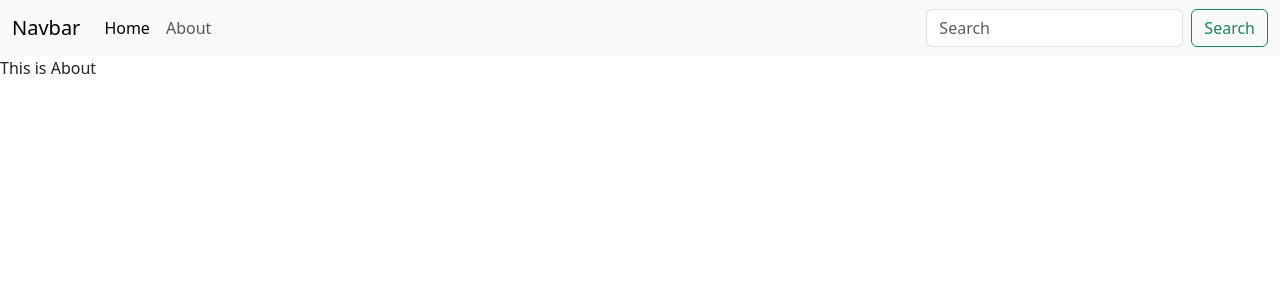
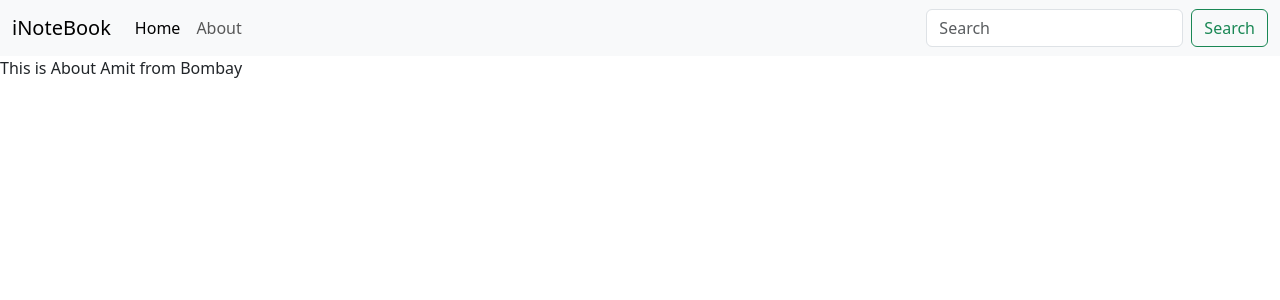
Before and after one commit to ZeusOnline1998/inotebook, a React (Vite) app in the folder frontend/: page /about in a window 1280 px wide. Shown: the top 300 px of the page. Built offline with nearby package versions, Linux system fonts and the light colour scheme.

Commit message:
ContextAPI example

```diff
--- a/frontend/src/App.jsx
+++ b/frontend/src/App.jsx
@@ -2,17 +2,21 @@
 import Navbar from './components/Navbar';
 import Home from './components/Home';
 import About from './components/About';
+import NoteState from './context/notes/NoteState'
+
 function App() {
 
   return (
     <>
-    <BrowserRouter>
-        <Navbar />
-        <Routes>
-          <Route path='/' element={<Home/>}></Route>
-          <Route path='/about' element={<About/>}></Route>
-        </Routes>
-    </BrowserRouter>
+      <NoteState>
+        <BrowserRouter>
+          <Navbar />
+          <Routes>
+            <Route path='/' element={<Home />}></Route>
+            <Route path='/about' element={<About />}></Route>
+          </Routes>
+        </BrowserRouter>
+      </NoteState>
     </>
   )
 }
--- a/frontend/src/components/About.jsx
+++ b/frontend/src/components/About.jsx
@@ -1,9 +1,16 @@
-import React from 'react'
+import React, { useContext, useEffect } from 'react'
+import NoteContext from '../context/notes/noteContext'
+const About = () => {
+  const a = useContext(NoteContext)
 
-const About = () => {
+  useEffect(() => {
+    a.update();
+  // eslint-disable-next-line
+  }, []);
+
   return (
     <div>
-      This is About
+      This is About {a.state.name} from {a.state.location}
     </div>
   )
 }
--- a/frontend/src/components/Navbar.jsx
+++ b/frontend/src/components/Navbar.jsx
@@ -5,7 +5,7 @@
   return (
     <nav className="navbar navbar-expand-lg bg-body-tertiary">
       <div className="container-fluid">
-        <a className="navbar-brand" href="#">Navbar</a>
+        <Link className="navbar-brand" to="/">iNoteBook</Link>
         <button className="navbar-toggler" type="button" data-bs-toggle="collapse" data-bs-target="#navbarSupportedContent" aria-controls="navbarSupportedContent" aria-expanded="false" aria-label="Toggle navigation">
           <span className="navbar-toggler-icon"></span>
         </button>
--- /dev/null
+++ b/frontend/src/context/notes/NoteState.jsx
@@ -0,0 +1,25 @@
+import NoteContext from './noteContext';
+import { useState } from 'react';
+
+const NoteState = (props) => {
+    const s1 = {
+        "name": "Zeus",
+        "location": "Mumbai"
+    }
+
+    const [state, setState] = useState(s1);
+
+    const update = () => {
+        setTimeout(() => {
+            setState({"name": "Amit", "location": "Bombay"})
+        }, 2000);
+    }
+
+    return (
+        <NoteContext.Provider value={{state, update}} >
+            { props.children }
+        </NoteContext.Provider>
+    )
+}
+
+export default NoteState;
--- /dev/null
+++ b/frontend/src/context/notes/noteContext.jsx
@@ -0,0 +1,5 @@
+import { createContext } from "react";
+
+const noteContext = createContext();
+
+export default noteContext;
```
